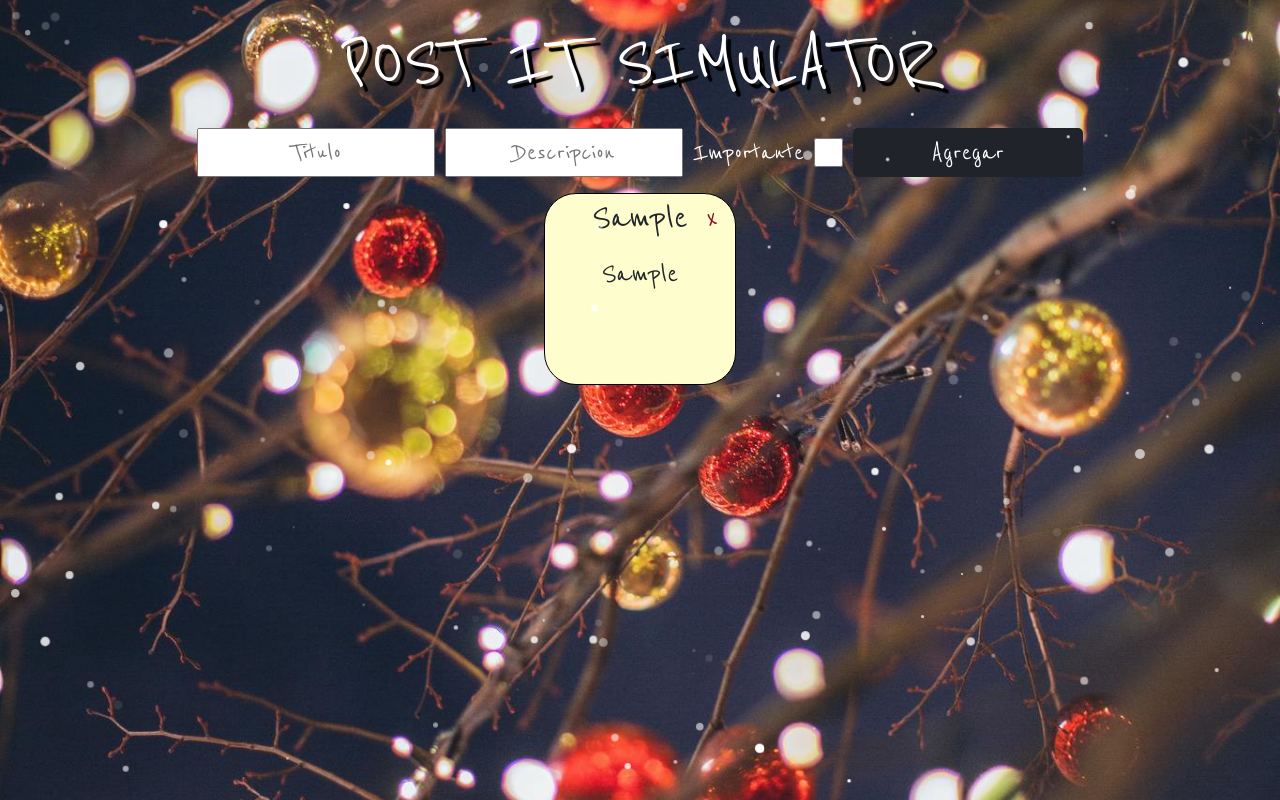
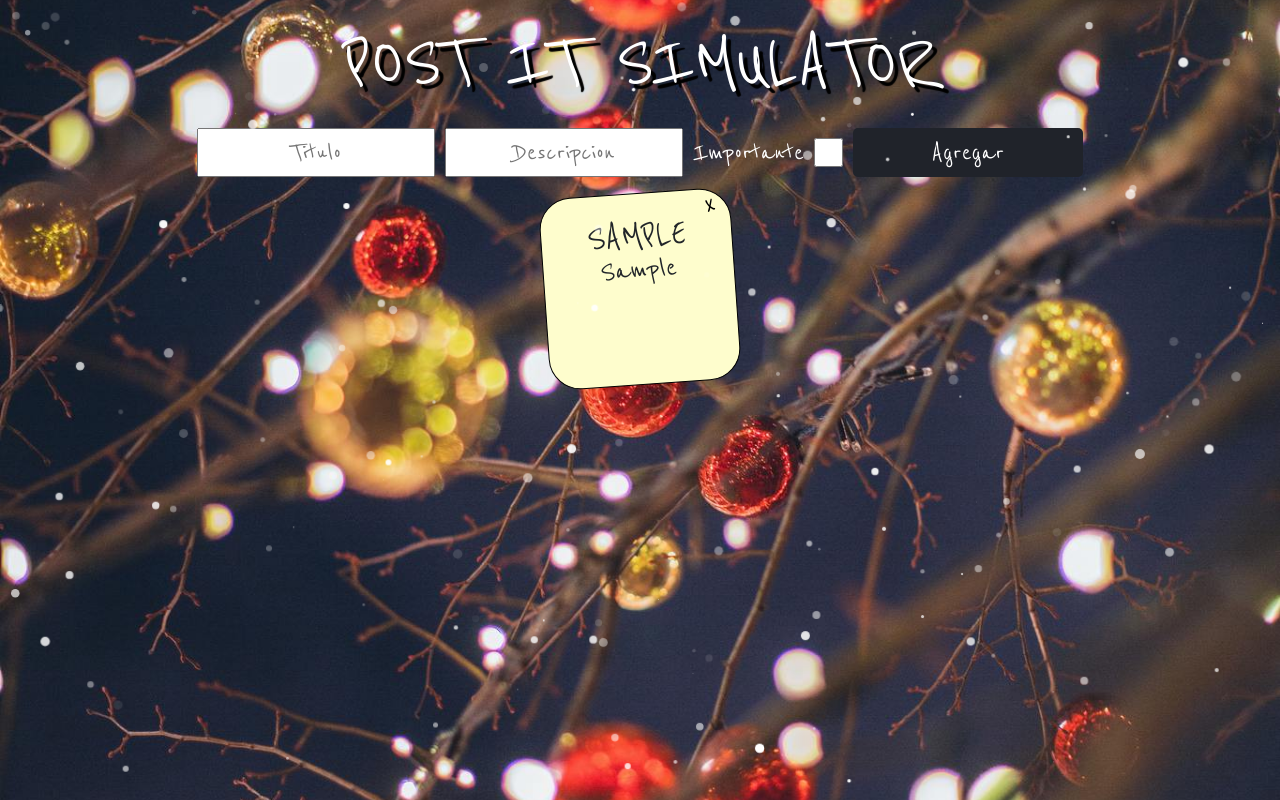
Before and after one commit to moonWonka/post-It, a React (Create React App) app: page / in a window 1280 px wide. Both pictures are taken after typing "Sample", "Sample" into the empty fields and a click on the button "Agregar". Built offline with nearby package versions, Linux system fonts and the light colour scheme.

Commit message:
modificado eliminacion a filter para los postit y agregado nanoid para eiliminar por id correcionde de elementos visuales

```diff
--- a/package.json
+++ b/package.json
@@ -3,6 +3,7 @@
   "version": "0.1.0",
   "private": true,
   "dependencies": {
+    "nanoid": "^4.0.0",
     "react": "^18.2.0",
     "react-dom": "^18.2.0",
     "react-scripts": "^5.0.1"
--- a/src/App.js
+++ b/src/App.js
@@ -1,22 +1,23 @@
 import { useState } from 'react'
 import { FormularioPostIt } from './componenetes/FormularioPostIt'
 import { Recordatorios } from './componenetes/Recordatorios'
+import { nanoid } from 'nanoid'
 
 function App() {
     const [listaPostIt, setListaPostIt] = useState([])
 
-    const generarEstilo = () => {
-        const estilos = ['primer-estilo', 'segundo-estilo', 'tecer-estilo']
-        const estiloAplicado = estilos[Math.floor(Math.random() * estilos.length)]
-
-        return estiloAplicado
-    }
+    const ROTACIONES_POSIBLES = [
+        'primera-rotacion',
+        'segunda-rotacion',
+        'tecera-rotacion',
+    ]
 
     const asignarEstilo = (tipo) => {
-        const estiloAplicado = generarEstilo()
+        const rotacionAplicada =
+            ROTACIONES_POSIBLES[Math.floor(Math.random() * ROTACIONES_POSIBLES.length)]
         return tipo
-            ? `recordatorios importante ${estiloAplicado}`
-            : `recordatorios no-importante ${estiloAplicado}`
+            ? `recordatorios importante ${rotacionAplicada}`
+            : `recordatorios ${rotacionAplicada}`
     }
 
     const agregarPost = ({ titulo, descripcion, isImportante }) => {
@@ -26,15 +27,16 @@ function App() {
             titulo,
             descripcion,
             estilo,
+            id: nanoid(),
         }
 
         setListaPostIt([...listaPostIt, nuevoPostIt])
     }
 
-    const eliminarPost = (indice) => {
-        const nuevaLista = [...listaPostIt]
-        nuevaLista.splice(indice, 1)
-        setListaPostIt(nuevaLista)
+    const eliminarPost = (id) => {
+        setListaPostIt((listaPostItPrev) =>
+            listaPostItPrev.filter((nota) => nota.id !== id)
+        )
     }
 
     return (
@@ -45,16 +47,15 @@ function App() {
             <FormularioPostIt funcionAgregar={agregarPost} />
 
             <div className="items-post container-md">
-                {listaPostIt.map(({ titulo, descripcion, estilo }, indice) => (
-                    <>
+                {listaPostIt.map(({ titulo, descripcion, estilo, id }) => (
                     <Recordatorios
-                            indice={indice}
+                        key={id}
+                        id={id}
                         titulo={titulo}
                         descripcion={descripcion}
                         estilo={estilo}
                         funcionEliminar={eliminarPost}
                     />
-                    </>
                 ))}
             </div>
         </div>
--- a/src/componenetes/Recordatorios.js
+++ b/src/componenetes/Recordatorios.js
@@ -1,19 +1,15 @@
-export const Recordatorios = ({
-    titulo,
-    descripcion,
-    estilo,
-    indice,
-    funcionEliminar,
-}) => {
+export const Recordatorios = ({ titulo, descripcion, estilo, id, funcionEliminar }) => {
     // console.log(clase, claseImportante)
     return (
-        <div className={estilo} key={indice}>
-            <button className="btn-cerrar" onClick={() => funcionEliminar(indice)}>
-                x
-            </button>
+        <div className={estilo}>
+            <div className="cerrar">
+                <button className="btn-cerrar" onClick={() => funcionEliminar(id)}>
+                    x
+                </button>
+            </div>
             <div className="container nota">
-                <h1>{titulo}</h1>
-                <p>{descripcion}</p>
+                <h1 className="title-nota">{titulo}</h1>
+                <p className="descripcion-nota">{descripcion}</p>
             </div>
         </div>
     )
--- a/src/index.css
+++ b/src/index.css
@@ -22,13 +22,6 @@ input {
     text-align: center;
     padding: 0.3em;
     height: 1.7em;
-}
-
-button {
-    border-style: none;
-    border-radius: 0.2rem;
-    background-color: transparent;
-    color: rgb(142, 17, 35);
 }
 
 span {
@@ -70,7 +63,7 @@ span {
 .items-post {
     /* border: solid 1px #fff;  */
     margin-top: 1em;
-    width: 80%;
+    width: 90%;
     height: 100%;
     display: flex;
     gap: 10px;
@@ -78,14 +71,14 @@ span {
     justify-content: center;
 }
 
-.primer-estilo {
+.primera-rotacion {
     transform: rotate(-4deg);
 }
-.segundo-estilo {
+.segunda-rotacion {
     transform: rotate(4deg);
 }
 
-.tercer-estilo {
+.tercera-rotacion {
     transform: rotate(4deg) translate(0, -10px);
 }
 
@@ -97,14 +90,24 @@ span {
     width: 6em;
     height: 6em;
     border: solid 1px #000;
+    word-wrap: break-word;
+    overflow-x: hidden;
+    background-color: #fefdcd;
+
+    /* overflow-y: scroll; */
+}
+
+.title-nota {
+    text-transform: uppercase;
+    line-height: 1.6rem;
+}
+
+.descripcion-nota {
+    line-height: 1.5rem;
 }
 
 .importante {
     background-color: #ec7063;
-}
-
-.no-importante {
-    background-color: #fefdcd;
 }
 
 .content {
@@ -114,15 +117,31 @@ span {
     top: 15px;
 }
 
+.cerrar {
+    display: flex;
+    justify-content: flex-end;
+    align-items: center;
+
+    margin: 0.2rem;
+    position: relative;
+    line-height: 0;
+    height: 1.5rem;
+    width: 95%;
+}
+
 .btn-cerrar {
-    position: absolute;
-    right: 0.8rem;
+    border-style: none;
+    background: transparent;
     border-radius: 50%;
-    width: 20px;
-    height: 20px;
+    margin-right: 0.2rem;
+    font-size: 2rem;
+    line-height: 0;
+    height: 1.2rem;
+    width: 1.2rem;
 }
 
 .btn-agregar {
+    border-style: none;
     color: #fff;
     width: 8em;
     height: 1.7em;
```
Also changed, not shown: 1 other file (tests, documents, lock files or other folders). Lines whose indentation alone changed are shown as unchanged.
